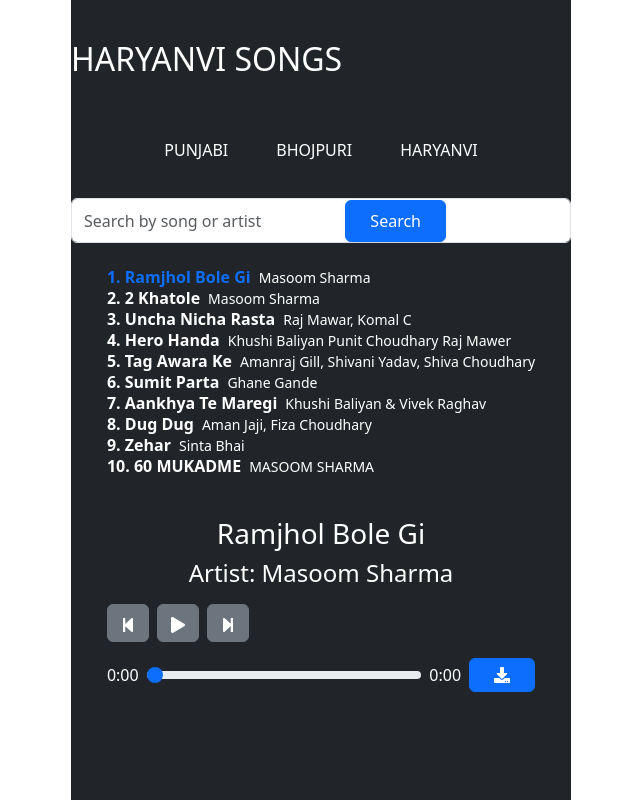
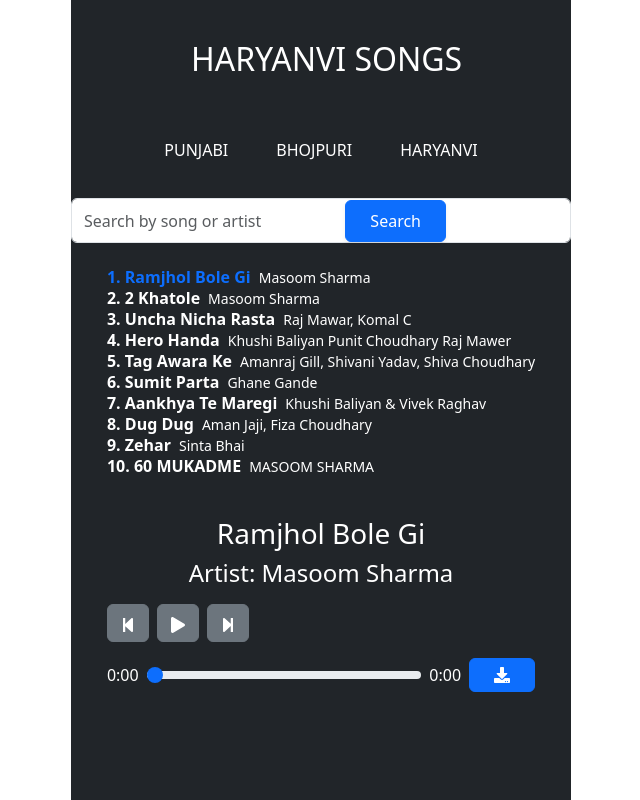
Before and after one commit to teligent-technology/Music-Application, a React (Vite) app in the folder Frontend/: page /Haryanvi in a window 1280 px wide. Shown: the whole page, without its empty margins (319-959 px from the left). Built offline with nearby package versions, Linux system fonts and the light colour scheme.

Commit message:
Some message

```diff
--- a/Frontend/src/Pages/Bhojpuri.jsx
+++ b/Frontend/src/Pages/Bhojpuri.jsx
@@ -17,7 +17,7 @@ const BhojPuri = () => {
     paddingTop: "40px",
     paddingBottom: "40px"
   }} >
-     <h2 className="text-white"> BHOJPURI SONGS</h2>
+     <h2 className="text-white" style={{marginLeft: "120px"}}> BHOJPURI SONGS</h2>
 
 
     <nav style={{ marginBottom: "20px" }}>
--- a/Frontend/src/Pages/Haryanvi.jsx
+++ b/Frontend/src/Pages/Haryanvi.jsx
@@ -17,7 +17,7 @@ const Haryanvi = () => {
     paddingTop: "40px",
     paddingBottom: "40px"
   }} >
-     <h2 className="text-white mb-2"> HARYANVI SONGS</h2>
+     <h2 className="text-white mb-2" style={{marginLeft: "120px"}}> HARYANVI SONGS</h2>
 
 
   <nav style={{ marginBottom: "20px" }}>
--- a/Frontend/src/Pages/Punjabi.jsx
+++ b/Frontend/src/Pages/Punjabi.jsx
@@ -15,7 +15,7 @@ const Punjabi = () => {
         paddingTop: "40px",
         paddingBottom: "40px"
       }} >
-     <h2 className="text-white"> PUNJABI SONGS</h2>
+     <h2 className="text-white" style={{marginLeft: "120px"}}> PUNJABI SONGS</h2>
 
 
       <nav style={{ marginBottom: "20px" }}>
```
